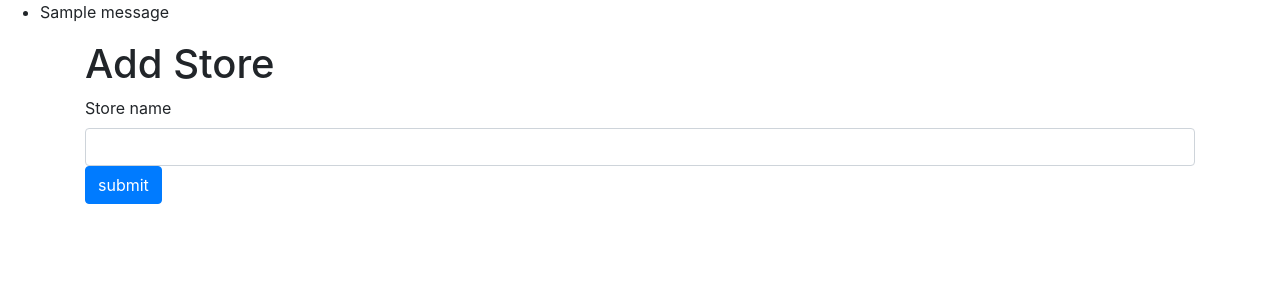
After one commit to AimanFarhanMohdFaruk/inventory_management_flask_practice, a Python web app: template templates/store.html in a window 1280 px wide. The commit adds this page. Shown: the top 300 px of the page. Run offline with Jinja, Linux system fonts and the light colour scheme; the template is opened without the code that fills it, so the values that code supplies are empty; one stand-in notice (Sample message) is shown; some libraries are stand-ins or nearby versions.

Commit message:
added create_store function

```diff
--- a/templates/_layout.html
+++ b/templates/_layout.html
@@ -9,6 +9,15 @@
 </head>
 
 <body>
+{% with messages = get_flashed_messages() %}
+  {% if messages %}
+    <ul class=flashes>
+    {% for message in messages %}
+      <li>{{ message }}</li>
+    {% endfor %}
+    </ul>
+  {% endif %}
+{% endwith %}
  <div class="container">
    {% block content %}
    {% endblock %}
--- a/templates/index.html
+++ b/templates/index.html
@@ -1,4 +1,7 @@
 {% extends "_layout.html" %}
 {% block content %}
 <h1>Ego is The Enemy</h1>
+<ul>
+    <li><a href="{{url_for('store')}}">Store</a></li>
+</ul>
 {% endblock %}
--- /dev/null
+++ b/templates/product.html
@@ -0,0 +1,4 @@
+{% extends "_layout.html" %}
+{% block content %}
+<h1>Add Product</h1>
+{% endblock %}
--- /dev/null
+++ b/templates/store.html
@@ -0,0 +1,12 @@
+{% extends "_layout.html" %}
+{% block content %}
+<h1>Add Store</h1>
+
+<form action="{{ url_for('create_store')}}" method="POST">
+    <div class="form-group">
+        <label for="name">Store name</label>
+        <input type="text" name="name" class="form-control"/>
+        <button type="submit" class="btn btn-primary">submit</button>
+    </div>
+</form>
+{% endblock %}
--- /dev/null
+++ b/templates/store_show.html
@@ -0,0 +1,4 @@
+{% extends "_layout.html" %}
+{% block content %}
+<h1>Current Stores</h1>
+{% endblock %}
--- /dev/null
+++ b/templates/warehouse.html
@@ -0,0 +1,4 @@
+{% extends "_layout.html" %}
+{% block content %}
+<h1>Add Warehouse</h1>
+{% endblock %}
```
Also changed, not shown: server.py (+33 -1 lines).
